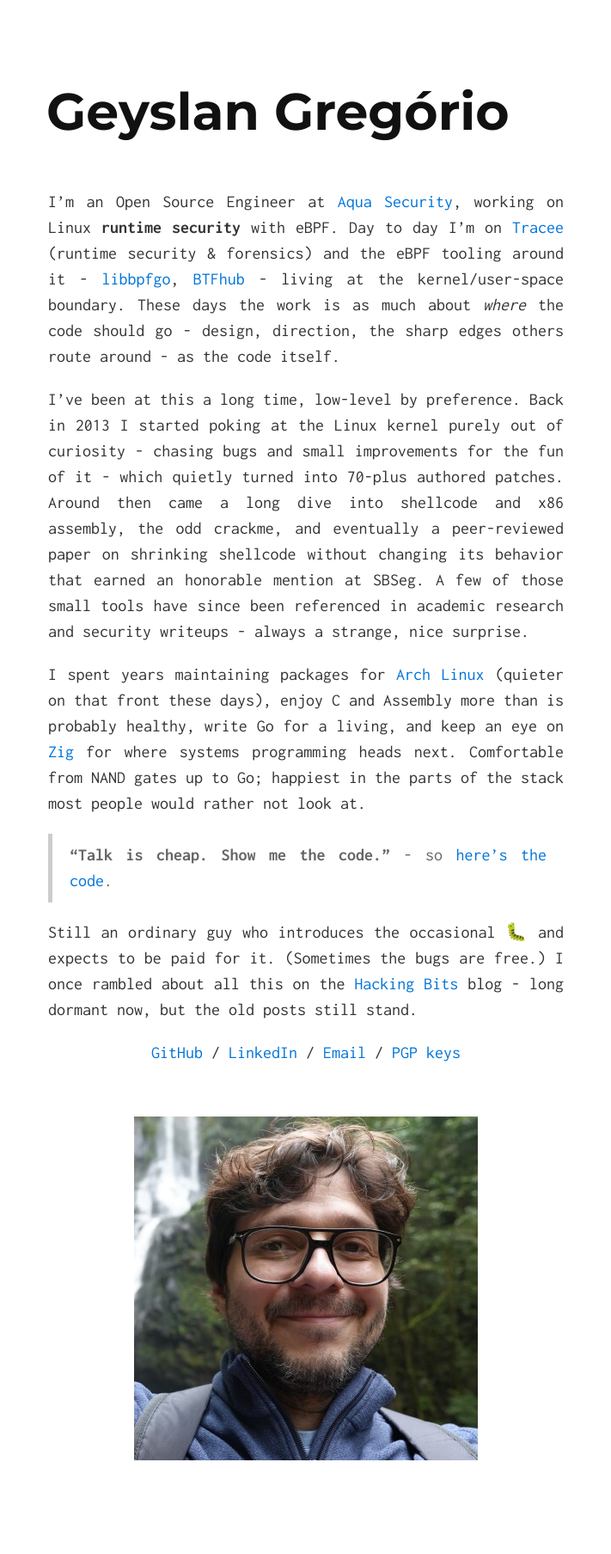
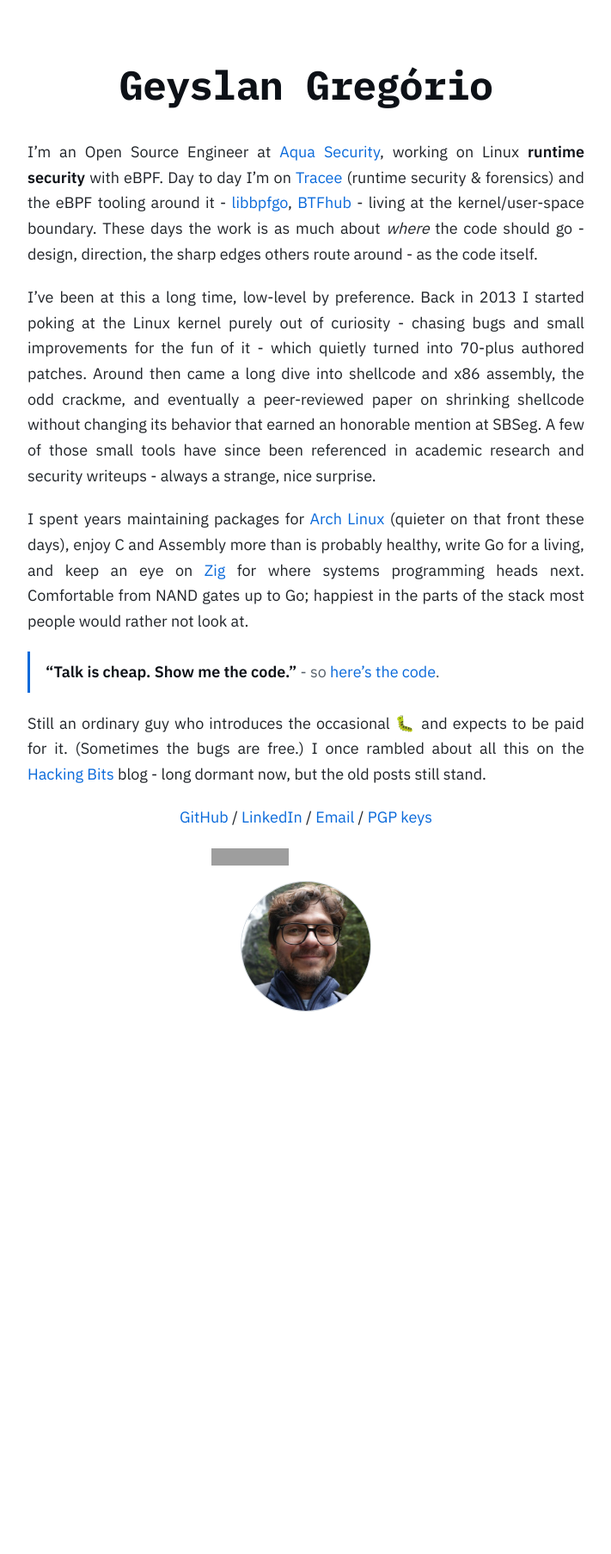
Before and after one commit to geyslan/geyslan.github.io, a Jekyll site: the page built from index.md, in a window 1280 px wide. Shown: the whole page at 86% size, without its empty margins (284-995 px from the left). Built offline with Jekyll 4.4.1, drawn with Linux system fonts in a browser that asks for light colours; after the commit the page ends 1267 px from its top, so only the background shows below that; grey boxes are pictures that could not be loaded.

Commit message:
feat(theme): redesign with IBM Plex hybrid type and dark mode

```diff
--- a/_layouts/default.html
+++ b/_layouts/default.html
@@ -1,5 +1,5 @@
 <!DOCTYPE html>
-<html>
+<html lang="en">
 <head>
   <meta charset="utf-8">
   <meta http-equiv="X-UA-Compatible" content="IE=edge">
--- a/css/solo.css
+++ b/css/solo.css
@@ -1,30 +1,56 @@
-@import url(//fonts.googleapis.com/css?family=Montserrat:700);
-@import url(//fonts.googleapis.com/css?family=Inconsolata:400,700);
+@import url(//fonts.googleapis.com/css2?family=IBM+Plex+Mono:wght@400;600;700&family=IBM+Plex+Sans:wght@400;500;600&display=swap);
+
+:root {
+  --bg: #ffffff;
+  --fg: #1f2328;
+  --strong: #0d1117;
+  --muted: #57606a;
+  --accent: #0969da;
+  --border: #d0d7de;
+  --code-bg: #f3f4f6;
+}
+
+@media (prefers-color-scheme: dark) {
+  :root {
+    --bg: #0d1117;
+    --fg: #c9d1d9;
+    --strong: #e6edf3;
+    --muted: #8b949e;
+    --accent: #58a6ff;
+    --border: #30363d;
+    --code-bg: #161b22;
+  }
+}
 
 html {
-  font: 16px/1.5 Inconsolata, sans-serif;
+  font: 16px/1.65 "IBM Plex Sans", -apple-system, BlinkMacSystemFont, "Segoe UI", sans-serif;
 }
 
-@media (min-width: 30rem) {
+@media (min-width: 36rem) {
   html {
-    font-size: 20px;
+    font-size: 18px;
   }
 }
 
 body {
   margin: 2rem 0 5rem;
-  color: #333;
+  color: var(--fg);
+  background: var(--bg);
+  text-align: left;
+}
+
+p {
   text-align: justify;
 }
 
-@media (min-width: 30rem) {
+@media (min-width: 36rem) {
   body {
-    margin-top: 5rem;
+    margin-top: 4rem;
   }
 }
 
 a {
-  color: #0074d9; /* From http://clrs.cc */
+  color: var(--accent);
   text-decoration: none;
 }
 
@@ -32,23 +58,33 @@ a:hover, a:focus {
   text-decoration: underline;
 }
 
+strong, b {
+  color: var(--strong);
+  font-weight: 600;
+}
+
 h1, h2, h3, h4, h5, h6 {
-  font-family: Montserrat, sans-serif;
-  margin: 0 0 0.5rem -0.1rem /* align left edge */;
-  line-height: 1;
-  color: #111;
+  font-family: "IBM Plex Mono", ui-monospace, SFMono-Regular, Menlo, monospace;
+  margin: 0 0 0.5rem -0.05rem;
+  line-height: 1.15;
+  color: var(--strong);
   text-rendering: optimizeLegibility;
+  overflow-wrap: break-word;
 }
 
 h1 {
-  font-size: 2.5rem;
-  margin-bottom: 1rem;
+  font-size: 2.1rem;
+  font-weight: 700;
+  letter-spacing: -0.02em;
+  margin-left: 0;
+  margin-bottom: 1.5rem;
+  text-align: center;
 }
 
-@media (min-width: 30rem) {
+@media (min-width: 36rem) {
   h1 {
-    font-size: 3rem;
-    margin-bottom: 3rem;
+    font-size: 2.6rem;
+    margin-bottom: 2rem;
   }
 }
 
@@ -57,28 +93,22 @@ h1 a {
 }
 
 h2 {
-  margin-top: 2rem;
-  font-size: 1.25rem;
+  margin-top: 2.5rem;
+  font-size: 1.3rem;
+  font-weight: 600;
   margin-bottom: 0.75rem;
 }
 
-@media (min-width: 30rem) {
-  h2 {
-    margin-top: 2.5rem;
-    font-size: 1.5rem;
-    margin-bottom: 1rem;
-  }
-}
-
 h3, h4, h5, h6 {
-  margin-top: 1.5rem;
-  font-size: 1rem;
-  text-transform: uppercase;
+  margin-top: 1.75rem;
+  font-size: 1.05rem;
+  font-weight: 600;
+  color: var(--strong);
 }
 
 p, ul, ol, dl, table, pre, blockquote {
   margin-top: 0;
-  margin-bottom: 1rem;
+  margin-bottom: 1.15rem;
 }
 
 ul, ol {
@@ -93,8 +123,8 @@ blockquote {
   margin-left: 0;
   margin-right: 0;
   padding: .5rem 1rem;
-  border-left: .25rem solid #ccc;
-  color: #666;
+  border-left: .2rem solid var(--accent);
+  color: var(--muted);
 }
 
 blockquote p:last-child {
@@ -103,52 +133,79 @@ blockquote p:last-child {
 
 hr {
   border: none;
-  margin: 1.5rem 0;
-  border-bottom: 1px solid #ccc;
-  position: relative;
-  top: -1px;
+  margin: 2rem 0;
+  border-bottom: 1px solid var(--border);
 }
 
 .container img, .container iframe {
   max-width: 100%;
 }
 
-.container img {
-  margin: 0 auto;
-  //display: block;
+/* avatar portrait */
+.container p > img {
+  display: block;
+  width: 150px;
+  height: 150px;
+  object-fit: cover;
+  border-radius: 50%;
+  margin: 0 auto 1.5rem;
+  border: 1px solid var(--border);
 }
 
 table {
   width: 100%;
-  border: 1px solid #ccc;
+  border: 1px solid var(--border);
   border-collapse: collapse;
 }
 
 td, th {
   padding: .25rem .5rem;
-  border: 1px solid #ccc;
+  border: 1px solid var(--border);
 }
 
 pre, code {
-  font-family: inherit;
-  background-color: #eee;
+  font-family: "IBM Plex Mono", ui-monospace, SFMono-Regular, Menlo, monospace;
+  background-color: var(--code-bg);
+  font-size: 0.85em;
 }
 
 pre {
-  padding: .5rem 1rem;
-  font-size: 0.8rem;
+  padding: .75rem 1rem;
+  border: 1px solid var(--border);
+  border-radius: 6px;
+  overflow-x: auto;
 }
 
 code {
-  padding: .1rem .25rem;
+  padding: .1rem .3rem;
+  border-radius: 4px;
 }
 
 pre > code {
   padding: 0;
+  background: none;
+}
+
+.gh-follow {
+  display: inline-block;
+  margin-top: 0.5rem;
+  font-family: "IBM Plex Mono", ui-monospace, SFMono-Regular, Menlo, monospace;
+  font-size: 0.85rem;
+  padding: .35rem .85rem;
+  border: 1px solid var(--border);
+  border-radius: 6px;
+  background: var(--code-bg);
+  color: var(--fg);
+}
+
+.gh-follow:hover, .gh-follow:focus {
+  border-color: var(--accent);
+  color: var(--accent);
+  text-decoration: none;
 }
 
 .container {
-  max-width: 30rem;
+  max-width: 36rem;
   margin: 0 auto;
-  padding: 0 1rem;
+  padding: 0 1.25rem;
 }
```
